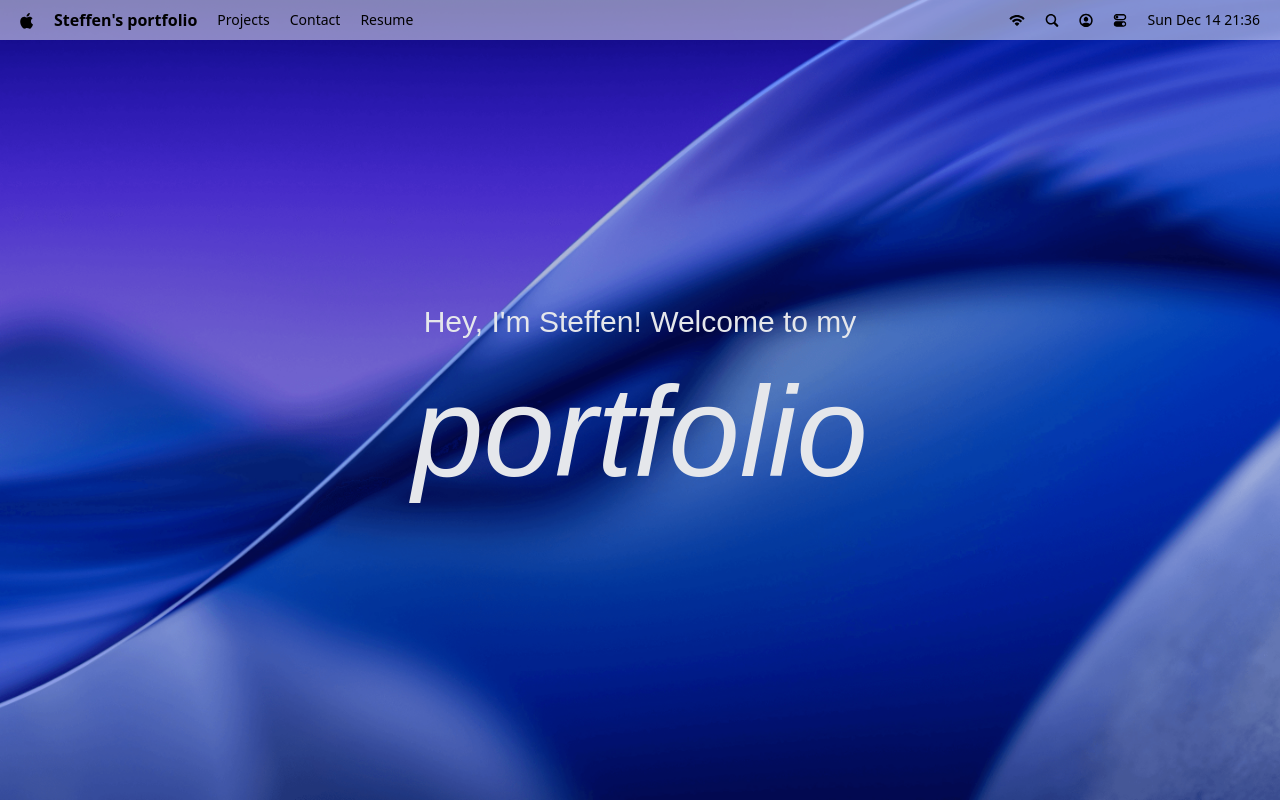
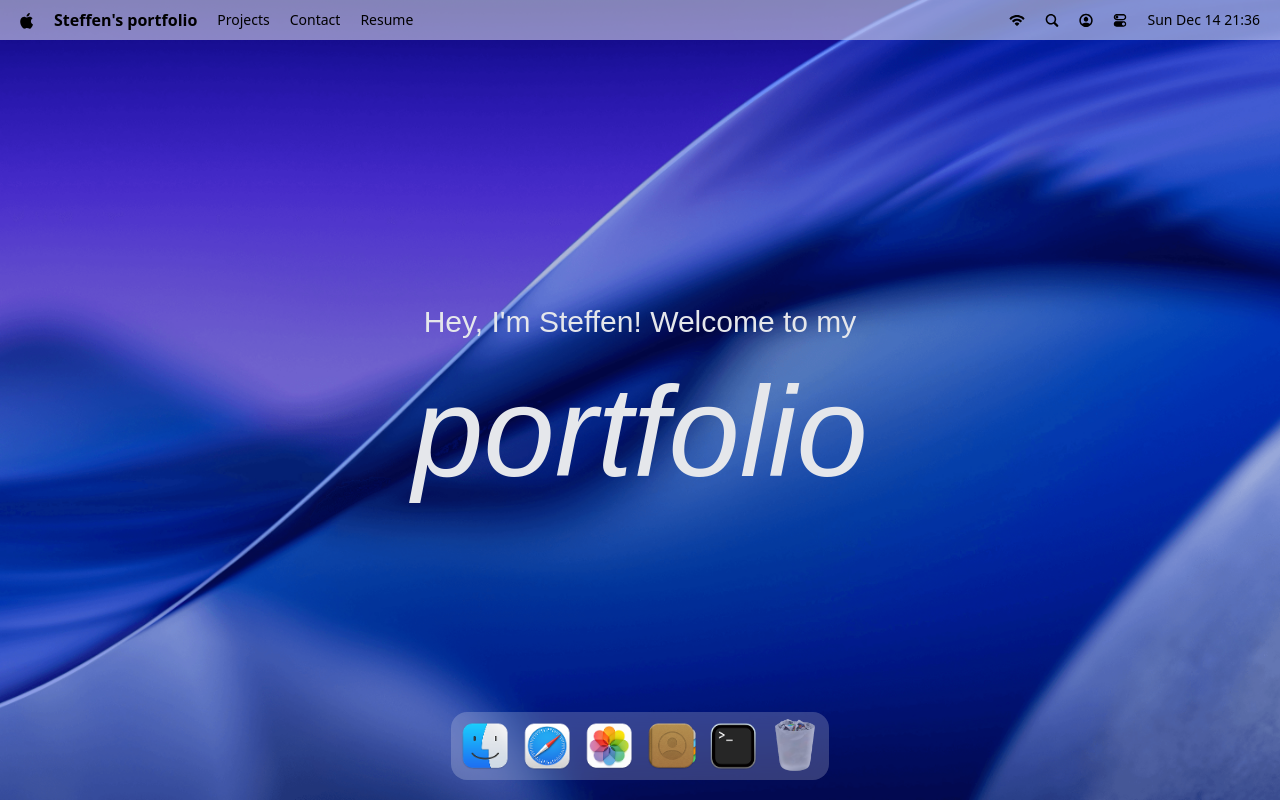
Before and after one commit to StoffenToffen/MacOS-Portfolio, a React (Vite) app: page / in a window 1280 px wide. Built offline with nearby package versions, Linux system fonts and the light colour scheme; a web font is replaced by a local one.

Commit message:
Added animated dock for showing "apps"

```diff
--- a/package.json
+++ b/package.json
@@ -17,6 +17,7 @@
 		"lucide-react": "^0.560.0",
 		"react": "^19.2.0",
 		"react-dom": "^19.2.0",
+		"react-tooltip": "^5.30.0",
 		"tailwindcss": "^4.1.17"
 	},
 	"devDependencies": {
--- a/src/App.jsx
+++ b/src/App.jsx
@@ -1,3 +1,4 @@
+import Dock from "#components/Dock";
 import Navbar from "#components/Navbar";
 import Welcome from "#components/Welcome";
 
@@ -6,6 +7,7 @@
 		<main>
 			<Navbar />
 			<Welcome />
+			<Dock />
 		</main>
 	);
 };
--- /dev/null
+++ b/src/components/Dock.jsx
@@ -0,0 +1,93 @@
+import { useRef } from "react";
+import { Tooltip } from "react-tooltip";
+import { dockApps } from "#constants";
+import { useGSAP } from "@gsap/react";
+import gsap from "gsap";
+
+const Dock = () => {
+	const dockRef = useRef(null);
+
+	useGSAP(() => {
+		const dock = dockRef.current;
+		if (!dock) return;
+
+		const icons = dock.querySelectorAll(".dock-icon");
+
+		const animateIcons = (mouseX) => {
+			const { left } = dock.getBoundingClientRect();
+
+			icons.forEach((icon) => {
+				const { left: iconLeft, width } = icon.getBoundingClientRect();
+				const center = iconLeft - left + width / 2;
+				const distance = Math.abs(mouseX - center);
+				const intensity = Math.exp(-(distance ** 2.5) / 20000);
+
+				gsap.to(icon, {
+					scale: 1 + 0.25 * intensity,
+					y: -15 * intensity,
+					duration: 0.2,
+					ease: "power1.out",
+				});
+			});
+		};
+
+		const handleMouseMove = (e) => {
+			const { left } = dock.getBoundingClientRect();
+
+			animateIcons(e.clientX - left);
+		};
+
+		const resetIcons = () =>
+			icons.forEach((icon) => {
+				gsap.to(icon, {
+					scale: 1,
+					y: 0,
+					duration: 0.3,
+					ease: "power1.out",
+				});
+			});
+
+		dock.addEventListener("mousemove", handleMouseMove);
+		dock.addEventListener("mouseleave", resetIcons);
+
+		return () => {
+			dock.removeEventListener("mousemove", handleMouseMove);
+			dock.removeEventListener("mouseleave", resetIcons);
+		};
+	}, []);
+
+	const toggleApp = (app) => {
+    //TODO: open windows
+  };
+
+	return (
+		<section id="dock">
+			<div ref={dockRef} className="dock-container">
+				{dockApps.map(({ id, name, icon, canOpen }) => (
+					<div key={id} className="relative flex justify-center">
+						<button
+							type="button"
+							className="dock-icon"
+							aria-label={name}
+							data-tooltip-id="dock-tooltip"
+							data-tooltip-content={name}
+							data-tooltip-delay-show={150}
+							disabled={!canOpen}
+							onClick={() => toggleApp({ id, canOpen })}
+						>
+							<img
+								src={`/images/${icon}`}
+								alt={name}
+								loading="lazy"
+								className={canOpen ? "" : "opacity-60"}
+							/>
+						</button>
+					</div>
+				))}
+				<Tooltip id="dock-tooltip" place="top" className="tooltip" />
+			</div>
+		</section>
+	);
+};
+
+export default Dock;
```
Also changed, not shown: 1 other file (tests, documents, lock files or other folders).
